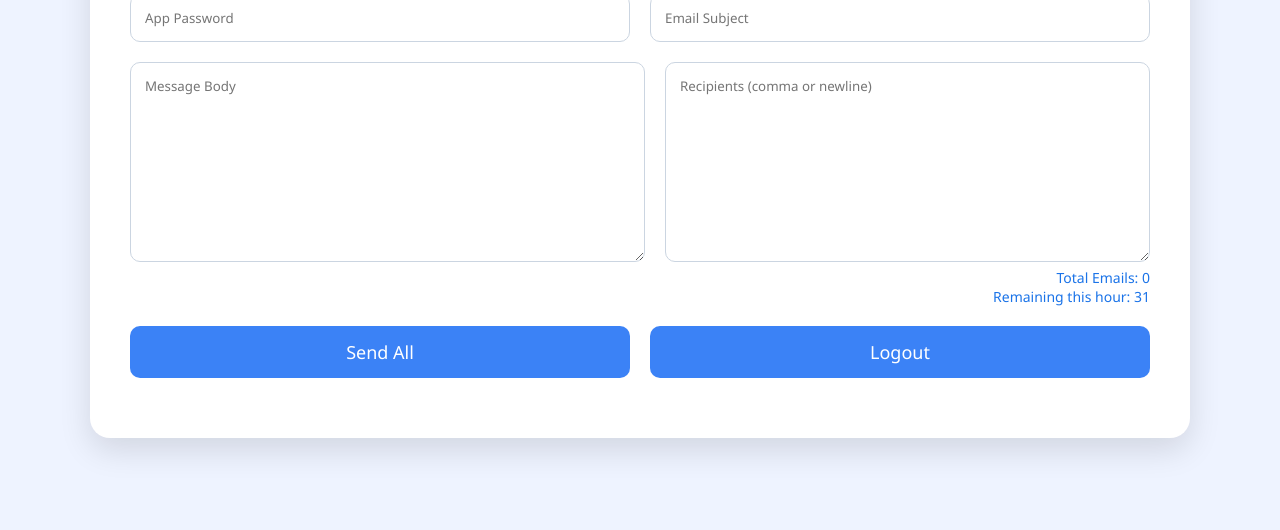
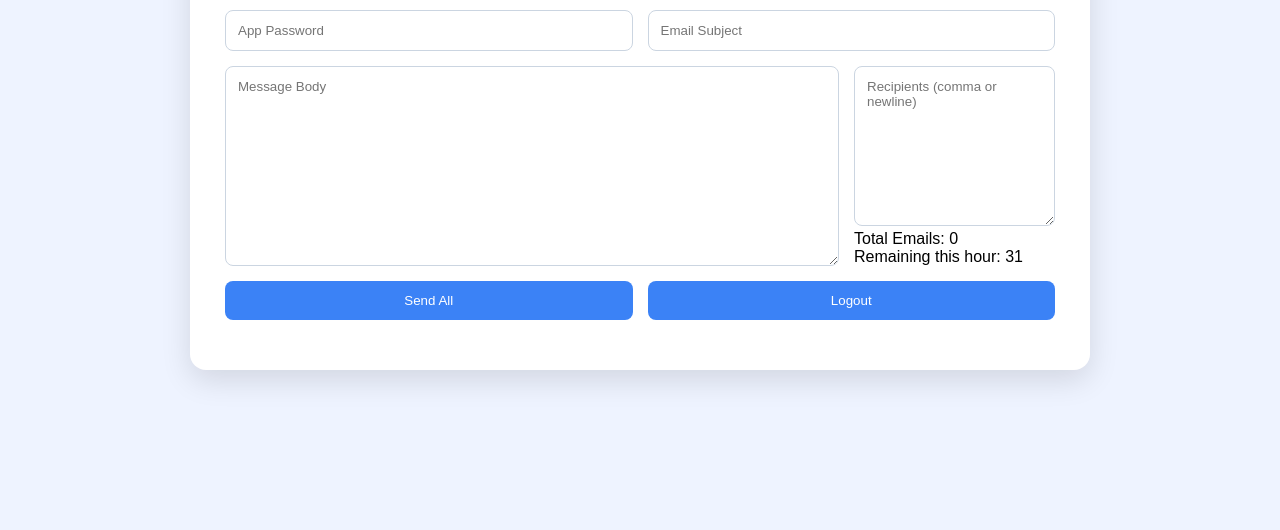
Before and after one commit to yatendra-jpg/1-Yatendra_lodhi, a website: page public/launcher.html in a window 1280 px wide. Shown: the part 270-800 px from the top of the page. Drawn offline with Linux system fonts and the light colour scheme.

Commit message:
Update style.css

```diff
--- a/public/style.css
+++ b/public/style.css
@@ -1,4 +1,4 @@
-*{margin:0;padding:0;box-sizing:border-box;font-family:"Segoe UI",sans-serif;}
+*{margin:0;padding:0;box-sizing:border-box;font-family:Arial;}
 
 body{
   display:flex;
@@ -9,98 +9,42 @@ body{
   padding:20px;
 }
 
-.login-card{
+.container{
   background:#fff;
   padding:35px;
   border-radius:16px;
-  width:380px;
-  text-align:center;
+  width:900px;
+  max-width:95%;
   box-shadow:0 10px 30px rgba(0,0,0,0.12);
-}
-
-.login-logo{font-size:48px;margin-bottom:10px;}
-
-.login-card input{
-  width:100%;
-  padding:12px;
-  border-radius:8px;
-  border:1px solid #cbd5e1;
-  margin:8px 0;
-}
-
-.login-card button{
-  width:100%;
-  padding:12px;
-  background:#3b82f6;
-  color:#fff;
-  border:none;
-  border-radius:8px;
-  cursor:pointer;
-}
-
-.container{
-  background:#fff;
-  padding:40px;
-  border-radius:20px;
-  width:1100px;
-  max-width:95%;
-  box-shadow:0 12px 32px rgba(0,0,0,0.12);
-}
-
-.container h2{
-  text-align:center;
-  font-size:32px;
-  margin-bottom:20px;
 }
 
 .row{
   display:flex;
-  gap:20px;
-  margin-bottom:20px;
+  gap:15px;
+  margin-bottom:15px;
 }
 
 .row input, .row textarea, .row button{
   flex:1;
-  padding:14px;
-  border-radius:10px;
+  padding:12px;
+  border-radius:8px;
   border:1px solid #cbd5e1;
 }
 
-.landscape-row{
-  align-items:flex-start;
-}
-
 .bigbox{
-  min-height:200px;
+  min-height:160px;
   resize:vertical;
-}
-
-.recipient-box{
-  flex:1;
-  display:flex;
-  flex-direction:column;
-}
-
-.small-info{
-  text-align:right;
-  margin-top:6px;
-  font-size:14px;
-  color:#1a73e8;
 }
 
 .row button{
   background:#3b82f6;
   color:#fff;
   border:none;
-  font-size:18px;
   cursor:pointer;
-}
-
-.row button:hover{
-  background:#2563eb;
 }
 
 #statusMessage{
   text-align:center;
+  margin-top:10px;
   color:#ef4444;
 }
```
